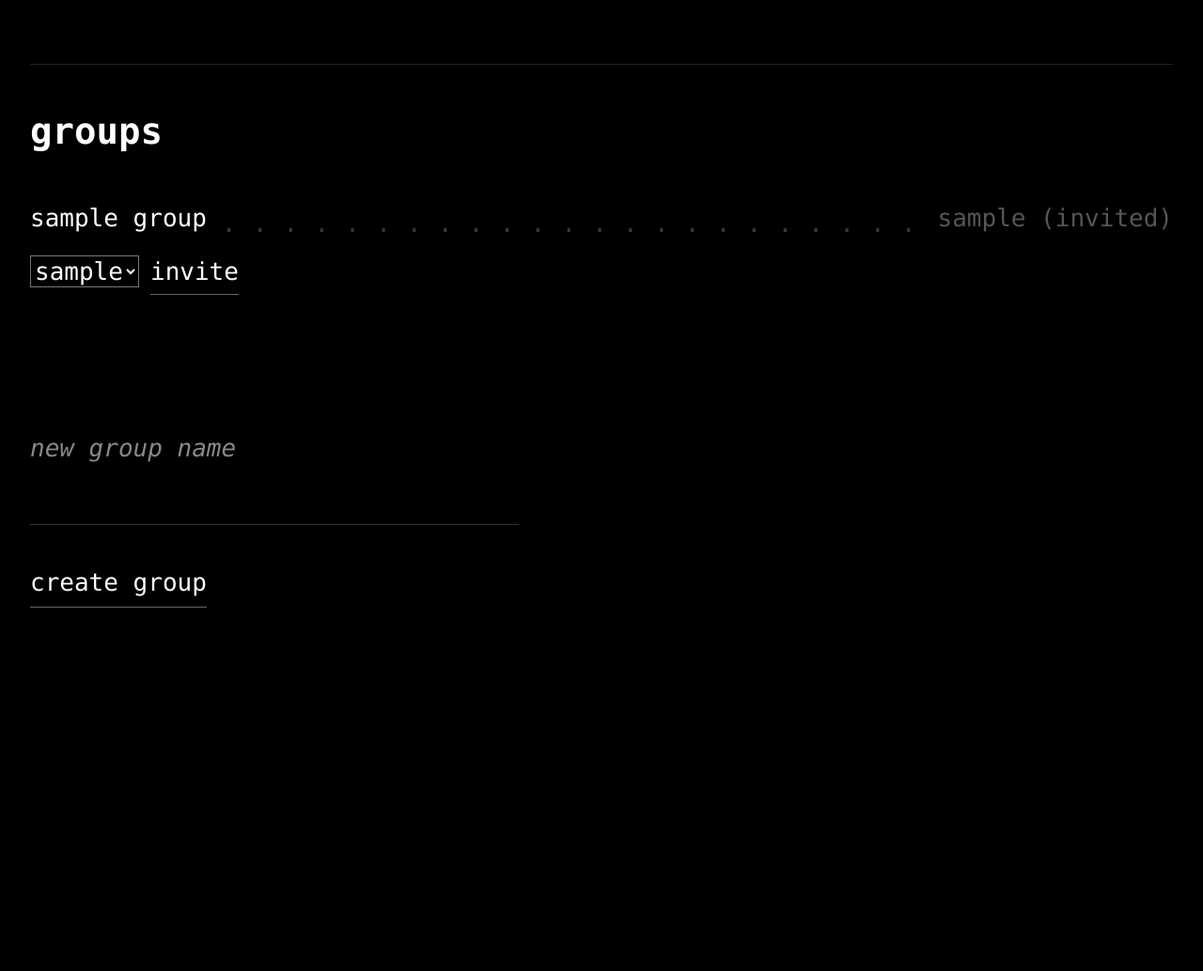
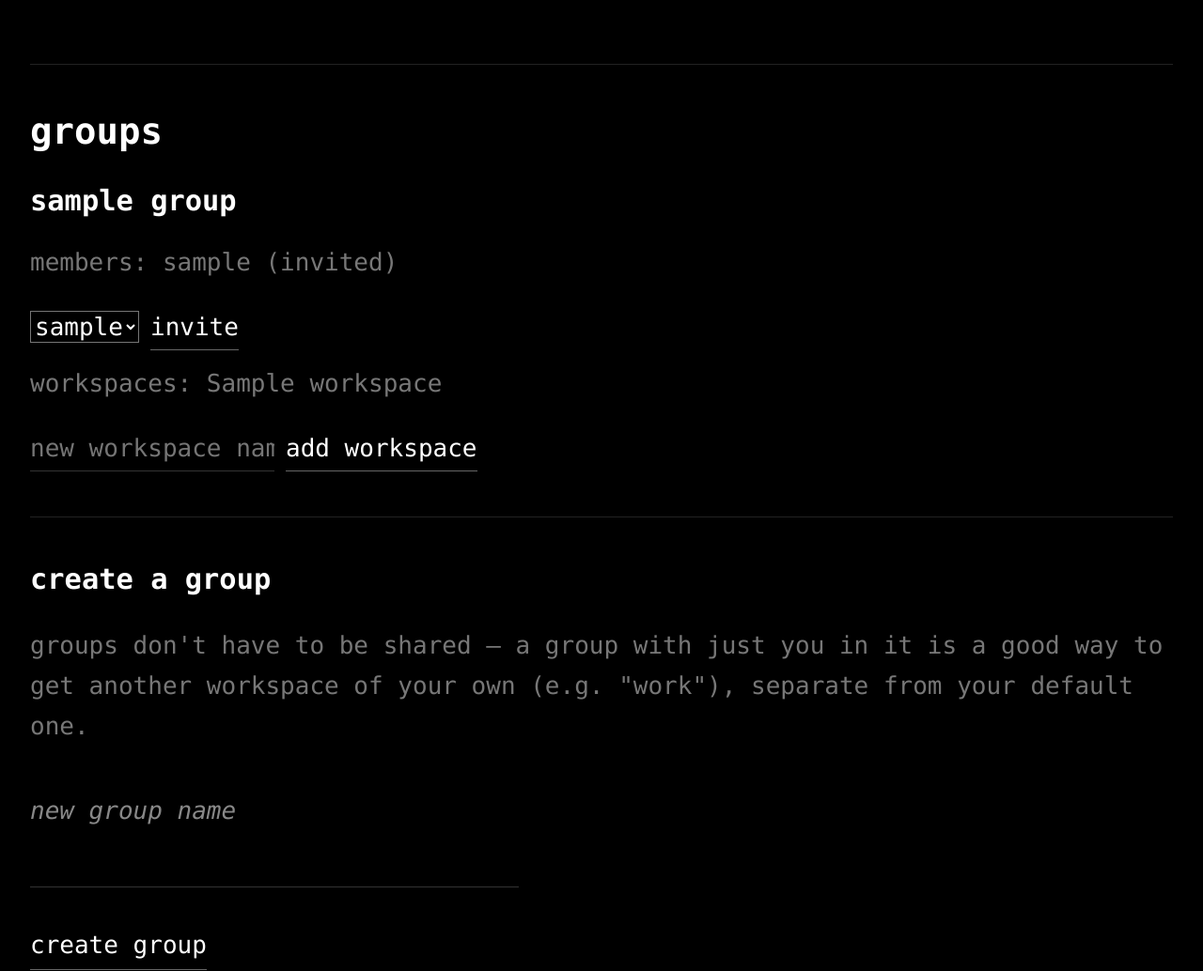
Before and after one commit to benjaminingreens/home, a Flask app: template apps/settings/templates/settings_groups.html in a window 1280 px wide. Shown: the part 553-1587 px from the top of the page at 94% size. Before the commit the page ends 1200 px from the top, so only its background shows below. Run offline with Flask 3, Linux system fonts and the light colour scheme; data comes from the database, SQL or seed files in the repository; the template is opened without the code that fills it: most values are stand-ins (such as "Sample title", 1, 10 or a date in 2020); parts of the project's set-up code (start-up, migrations or seed data) failed here and were passed over.

Commit message:
Move workspace creation into Settings, next to the group it belongs to
Ark's own /apps/ark/workspaces page mixed switching, creating in an
existing group, and a separate "personal workspace" shortcut that quietly
created a whole new group behind the scenes - three related but distinct
actions competing for attention in one place, which was the "not very
clear" complaint.

Simplifies down to: switching lives in the topbar dropdown (already
shipped), and creation lives in Settings -> groups, inline with each
group's member list. Dropped the separate "personal workspace" shortcut
entirely - it turned out to be unnecessary complexity, since creating an
extra workspace inside your own already-existing personal group (which
every account already has) does exactly the same thing without inventing
a second group. Settings now says as much: a group doesn't have to be
shared, and adding a workspace to your personal group is how you get a
second one of your own (e.g. "work").

Co-Authored-By: Claude Sonnet 5 <noreply@anthropic.com>

```diff
--- a/apps/settings/templates/settings_groups.html
+++ b/apps/settings/templates/settings_groups.html
@@ -54,23 +54,15 @@
 
 <h2>groups</h2>
 
-<div id="results">
-
 {% for g in groups %}
 
-<div class="record">
+<h3 style="margin-bottom: 8px;">{{ g.name | lower }}{% if g.is_personal %} <span class="muted">(personal)</span>{% endif %}</h3>
 
-<span class="record-text">{{ g.name | lower }}{% if g.is_personal %} (personal){% endif %}</span>
-
-<span class="record-dots"></span>
-
-<span class="record-meta">{% for m in g.members %}{{ m.username }}{% if m.status == "invited" %} (invited){% endif %}{% if not loop.last %}, {% endif %}{% endfor %}</span>
-
-</div>
+<p class="muted">members: {% for m in g.members %}{{ m.username }}{% if m.status == "invited" %} (invited){% endif %}{% if not loop.last %}, {% endif %}{% endfor %}</p>
 
 {% if not g.is_personal %}
 
-<form method="post" class="reset-form" style="margin: 0 0 14px 0;">
+<form method="post" class="reset-form" style="margin: 10px 0;">
 <input type="hidden" name="action" value="invite_member">
 <input type="hidden" name="group_id" value="{{ g.id }}">
 <select name="invitee_id">
@@ -83,9 +75,33 @@
 
 {% endif %}
 
+{% if g.workspaces %}
+
+<p class="muted" style="margin-top: 14px;">workspaces:
+{% for w in g.workspaces %}{{ w.name }}{% if not loop.last %}, {% endif %}{% endfor %}</p>
+
+{% endif %}
+
+<form method="post" class="reset-form" style="margin: 10px 0 var(--section-gap) 0;">
+<input type="hidden" name="action" value="create_workspace">
+<input type="hidden" name="group_id" value="{{ g.id }}">
+<input name="workspace_name" placeholder="new workspace name" autocomplete="off">
+<button type="submit">add workspace</button>
+</form>
+
+<hr class="section-sep">
+
+{% else %}
+
+<p class="muted">no groups yet.</p>
+
 {% endfor %}
 
-</div>
+<h3>create a group</h3>
+
+<p class="muted">groups don't have to be shared &mdash; a group with just you
+in it is a good way to get another workspace of your own (e.g. "work"),
+separate from your default one.</p>
 
 <form method="post" class="authform">
 
--- a/templates/_topbar.html
+++ b/templates/_topbar.html
@@ -5,7 +5,6 @@
 {% if workspace_options is defined %}
 
 <form method="post" action="/apps/ark/workspaces" class="topbar-form">
-<input type="hidden" name="action" value="switch">
 <select name="workspace_id" class="topbar-select" onchange="this.form.submit()">
 {% for w in workspace_options %}
 <option value="{{ w.id }}" {% if w.id == active_workspace_id %}selected{% endif %}>{{ w.group_name | lower }} / {{ w.name }}</option>
@@ -22,7 +21,7 @@
 {% endif %}
 
 {% elif workspace_label %}
-<a href="/apps/ark/workspaces" class="topbar-workspace">{{ workspace_label | lower }}</a>
+<span class="topbar-workspace">{{ workspace_label | lower }}</span>
 {% endif %}
 
 {% if user %}
```
Also changed, not shown: apps/ark/routes.py (+11 -47 lines), apps/ark/templates/workspaces.html (deleted, +0 -97 lines), apps/settings/routes.py (+13 -0 lines).
